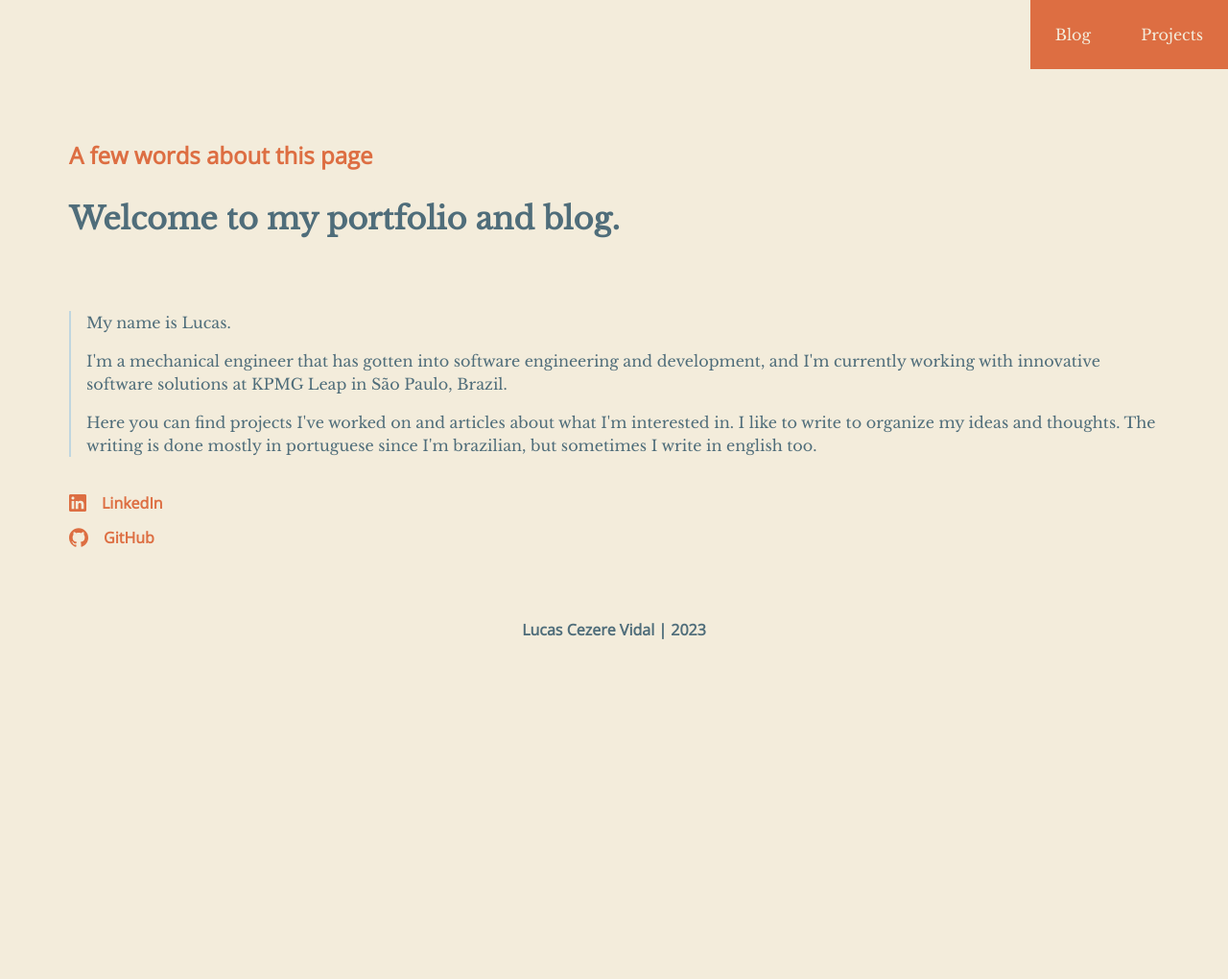
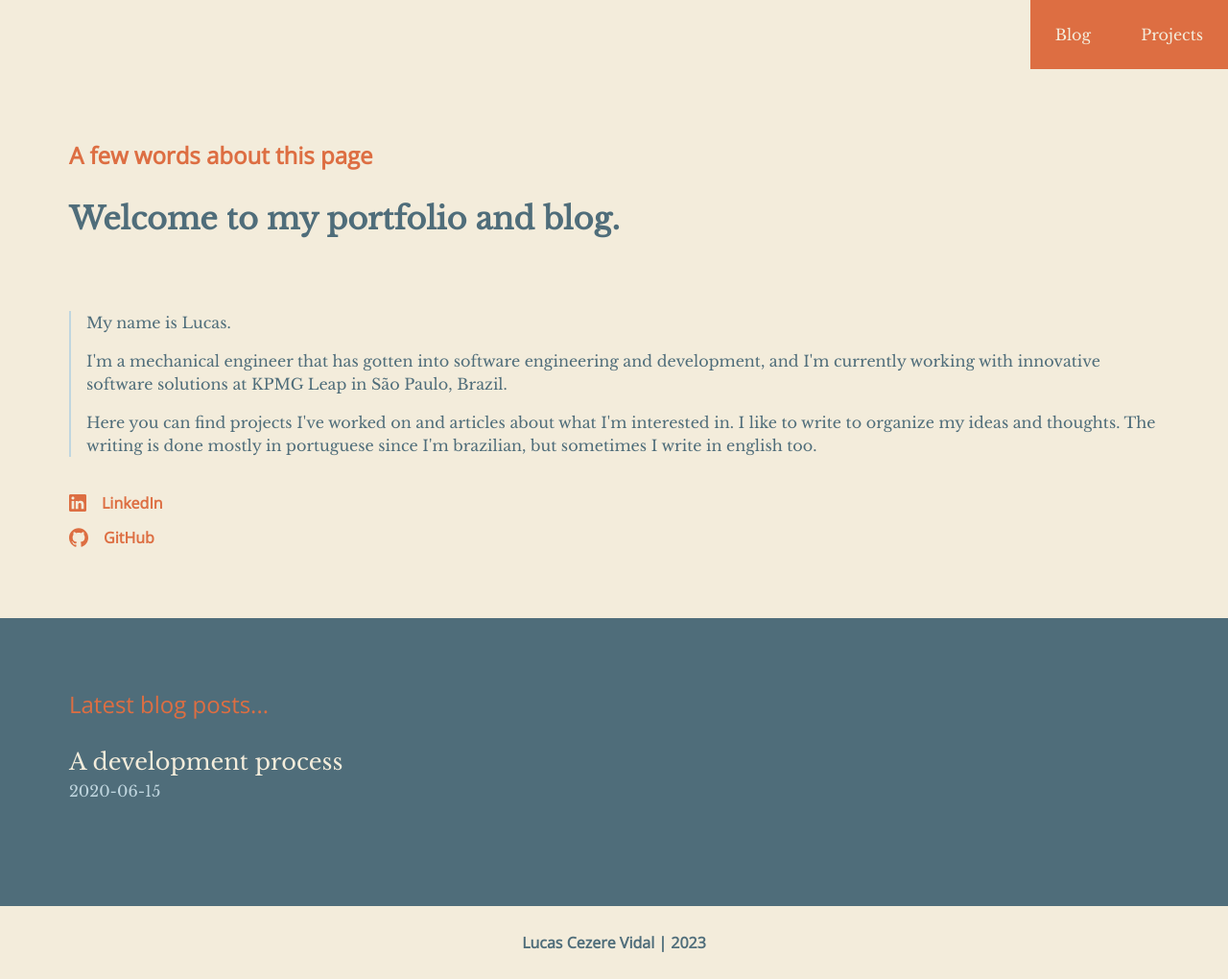
Before and after one commit to lucascvidal/lucascvidal.github.io, a Jekyll site: the page built from index.md, in a window 1280 px wide. Shown: the whole page at 96% size. Built offline with Jekyll 4.4.1, drawn with Linux system fonts in a browser that asks for light colours; before the commit the page ends 900 px from its top, so only the background shows below that.

Commit message:
Add posts menu to home page

```diff
--- a/_layouts/home.html
+++ b/_layouts/home.html
@@ -41,5 +41,20 @@ layout: default
       </p>
     </a>
   </div>
+</div>
 
+<div class="menu">
+  <h3>Latest blog posts...</h3>
+  <ul>
+    {%- for post in site.posts limit:5  -%}
+      <li>
+        <a href="{{ post.url | relative_url }}">
+          {{ post.title }}
+          <p>
+            {{ post.date | date: "%Y-%m-%d" }}
+          </p>
+        </a>
+      </li>
+    {%- endfor -%}
+  </ul>
 </div>
--- a/_sass/partials/_footer.scss
+++ b/_sass/partials/_footer.scss
@@ -4,4 +4,5 @@ footer {
   font-size: 1rem;
   line-height: 1.5;
   text-align: center;
+  padding: 26px;
 }
--- /dev/null
+++ b/_sass/partials/_menu.scss
@@ -0,0 +1,38 @@
+div.menu {
+  padding: 72px;
+  background-color: $primary-color;
+
+  h3 {
+    color: $secondary-color;
+    font-family: $secondary-font-family;
+    font-size: 1.5rem;
+    line-height: 1.5;
+    margin-bottom: 24px;
+  }
+
+  ul {
+    list-style: none;
+    color: $tertiary-color;
+
+    li {
+      font-size: 1.5rem;
+      line-height: 1.5;
+      margin-bottom: 36px;
+
+      a {
+        text-decoration: none;
+        display: block;
+        color: inherit;
+
+        &:hover {
+          text-decoration: underline;
+        }
+
+        p {
+          color: $quaternary-color;
+          font-size: 16px;
+        }
+      }
+    }
+  }
+}
--- a/_sass/styles.scss
+++ b/_sass/styles.scss
@@ -29,5 +29,6 @@ $xxl: 1400px;
   "partials/base",
   "partials/header",
   "partials/footer",
-  "partials/home"
+  "partials/home",
+  "partials/menu"
 ;
```
